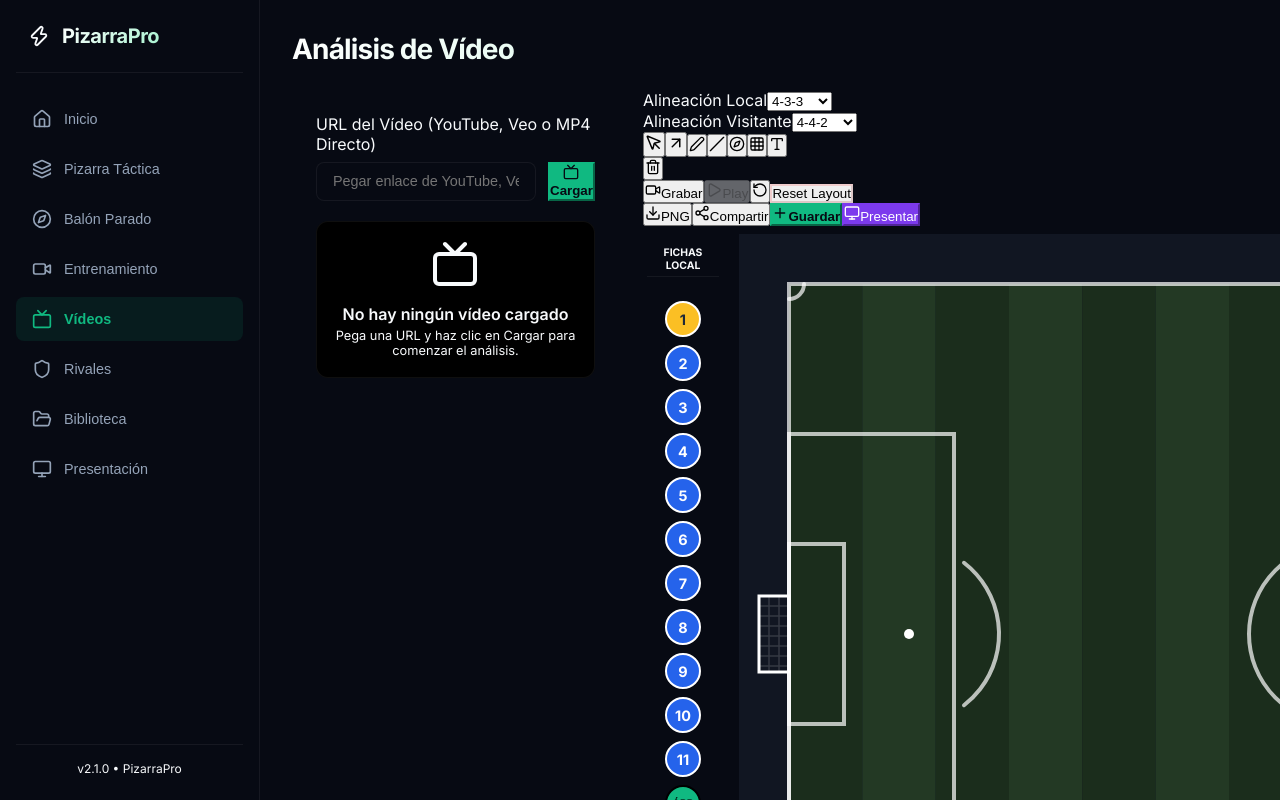
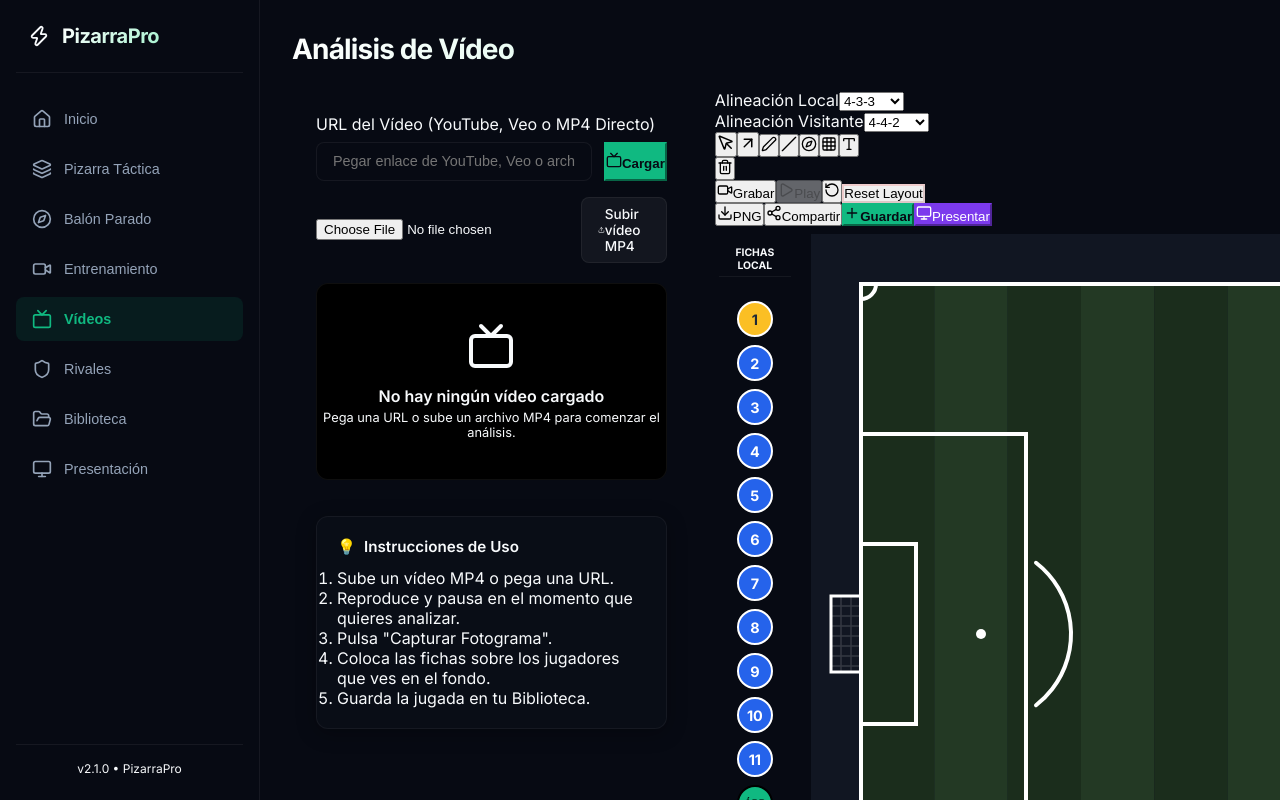
Before and after one commit to chiquiruiz1-hub/pizarra-tactica, a Next.js app: page / in a window 1280 px wide. Both pictures are taken after a click on the button "Vídeos". Built offline with nearby package versions, Linux system fonts and the light colour scheme.

Commit message:
Refactor: Reemplazado doble clic por botón de retorno HTML absoluto en fichas

```diff
--- a/src/components/TacticalCanvas.tsx
+++ b/src/components/TacticalCanvas.tsx
@@ -21,7 +21,8 @@ import {
   EyeOff,
   Type,
   Maximize,
-  Grid
+  Grid,
+  RefreshCw
 } from 'lucide-react';
 
 const PITCH_WIDTH = 1200;
@@ -173,9 +174,10 @@ interface TacticalCanvasProps {
     backgroundImage?: string;
   } | null;
   backgroundImage?: string;
+  onClearBackground?: () => void;
 }
 
-export default function TacticalCanvas({ mode, onSave, initialPlayData, backgroundImage }: TacticalCanvasProps) {
+export default function TacticalCanvas({ mode, onSave, initialPlayData, backgroundImage, onClearBackground }: TacticalCanvasProps) {
   // State declaration
   const [pitchType, setPitchType] = useState<'full' | 'half'>('full');
   const [formHome, setFormHome] = useState<string>('4-3-3');
@@ -783,9 +785,9 @@ export default function TacticalCanvas({ mode, onSave, initialPlayData, backgrou
   // Field Drawing Utility
   const drawPitch = (ctx: CanvasRenderingContext2D) => {
     if (bgImage) {
+      ctx.globalAlpha = 0.4;
       ctx.drawImage(bgImage, 0, 0, PITCH_WIDTH, PITCH_HEIGHT);
-      ctx.fillStyle = 'rgba(7, 10, 19, 0.35)';
-      ctx.fillRect(0, 0, PITCH_WIDTH, PITCH_HEIGHT);
+      ctx.globalAlpha = 1.0;
     } else {
       ctx.fillStyle = '#111622'; // Outside margins
       ctx.fillRect(0, 0, PITCH_WIDTH, PITCH_HEIGHT);
@@ -808,7 +810,7 @@ export default function TacticalCanvas({ mode, onSave, initialPlayData, backgrou
     }
 
     if (pitchType === 'full') {
-      ctx.strokeStyle = 'rgba(255, 255, 255, 0.7)';
+      ctx.strokeStyle = '#ffffff';
       ctx.lineWidth = 4;
       ctx.lineCap = 'round';
       ctx.lineJoin = 'miter';
@@ -877,7 +879,7 @@ export default function TacticalCanvas({ mode, onSave, initialPlayData, backgrou
       }
       ctx.stroke();
     } else {
-      ctx.strokeStyle = 'rgba(255, 255, 255, 0.7)';
+      ctx.strokeStyle = '#ffffff';
       ctx.lineWidth = 4;
       ctx.lineCap = 'round';
       ctx.lineJoin = 'miter';
@@ -1559,6 +1561,18 @@ export default function TacticalCanvas({ mode, onSave, initialPlayData, backgrou
     setEquipment([]);
   };
 
+  const handleRemoveBackground = () => {
+    if (onClearBackground) {
+      onClearBackground();
+    }
+    setBgImage(null);
+    if (initialPlayData) {
+      (initialPlayData as any).backgroundImage = '';
+    }
+  };
+
+  const hasBgImage = !!(backgroundImage || (initialPlayData && (initialPlayData as any).backgroundImage) || bgImage);
+
   // Export PNG
   const handleExportPNG = () => {
     const canvas = canvasRef.current;
@@ -1742,6 +1756,16 @@ export default function TacticalCanvas({ mode, onSave, initialPlayData, backgrou
             </div>
 
             <div className="action-group">
+              {hasBgImage && (
+                <button
+                  onClick={handleRemoveBackground}
+                  className="action-btn danger-border text-red font-semibold flex items-center gap-1"
+                  title="Quitar fondo de vídeo"
+                >
+                  <RefreshCw size={16} />
+                  <span>Quitar fondo</span>
+                </button>
+              )}
               <button onClick={handleExportPNG} className="action-btn" title="Descargar PNG"><Download size={16} /><span>PNG</span></button>
               <button onClick={handleShare} className={`action-btn ${shareCopied ? 'success' : ''}`} title="Compartir enlace Base64">{shareCopied ? <Check size={16} /> : <Share2 size={16} />}<span>Compartir</span></button>
               {onSave && <button onClick={() => setShowSaveModal(true)} className="action-btn primary-btn"><Plus size={16} /><span>Guardar</span></button>}
@@ -2093,6 +2117,7 @@ export default function TacticalCanvas({ mode, onSave, initialPlayData, backgrou
                     return (
                       <div
                         key={pl.id}
+                        className="group"
                         onContextMenu={(e) => {
                           e.preventDefault();
                           setPlayers(prev => prev.map(p => p.id === pl.id ? { ...p, x: 0, y: 0, docked: true } : p));
@@ -2135,6 +2160,18 @@ export default function TacticalCanvas({ mode, onSave, initialPlayData, backgrou
                         >
                           {isReferee ? 'ÁRB' : pl.number}
                         </div>
+
+                        {/* Hover close button */}
+                        <button
+                          onClick={(e) => {
+                            e.stopPropagation();
+                            setPlayers(prev => prev.map(p => p.id === pl.id ? { ...p, x: 0, y: 0, docked: true } : p));
+                            setSelectedPlayerId(null);
+                          }}
+                          className="hidden group-hover:flex absolute -top-1 -right-1 w-4 h-4 bg-red-600 hover:bg-red-700 text-white rounded-full items-center justify-center text-[10px] font-bold border border-white cursor-pointer pointer-events-auto z-40"
+                        >
+                          &times;
+                        </button>
                       </div>
                     );
                   })}
--- a/src/components/VideosSection.tsx
+++ b/src/components/VideosSection.tsx
@@ -2,7 +2,7 @@
 
 import React, { useState, useEffect, useRef } from 'react';
 import TacticalCanvas from './TacticalCanvas';
-import { Play, Pause, Camera, Tv, AlertCircle, RefreshCw } from 'lucide-react';
+import { Play, Pause, Camera, Tv, AlertCircle, RefreshCw, Upload } from 'lucide-react';
 
 interface VideosSectionProps {
   onSave?: (name: string, data: any) => void;
@@ -15,8 +15,9 @@ export default function VideosSection({ onSave, initialPlayData }: VideosSection
   const [videoType, setVideoType] = useState<'youtube' | 'veo' | 'mp4' | 'unknown'>('unknown');
   const [isPlaying, setIsPlaying] = useState(false);
   const [playSpeed, setPlaySpeed] = useState(1);
-  const [canvasBg, setCanvasBg] = useState<string | undefined>(undefined);
+  const [canvasBg, setCanvasBg] = useState<string | null>(null);
   const [captureNotice, setCaptureNotice] = useState<string | null>(null);
+  const [localVideoUrl, setLocalVideoUrl] = useState<string | null>(null);
 
   const videoRef = useRef<HTMLVideoElement>(null);
 
@@ -73,8 +74,23 @@ export default function VideosSection({ onSave, initialPlayData }: VideosSection
     }
   }, [initialPlayData]);
 
+  // Clean up Object URL on localVideoUrl state change or component unmount
+  useEffect(() => {
+    return () => {
+      if (localVideoUrl) {
+        URL.revokeObjectURL(localVideoUrl);
+      }
+    };
+  }, [localVideoUrl]);
+
   // Load trigger
   const handleLoadVideo = () => {
+    // Revoke local Object URL if we are loading an external video url
+    if (localVideoUrl) {
+      URL.revokeObjectURL(localVideoUrl);
+      setLocalVideoUrl(null);
+    }
+
     const parsed = parseVideoUrl(videoUrl);
     setLoadedUrl(parsed.url);
     setVideoType(parsed.type);
@@ -84,8 +100,29 @@ export default function VideosSection({ onSave, initialPlayData }: VideosSection
 
     // Clear canvas background if we load a new video
     if (!initialPlayData || initialPlayData.videoUrl !== videoUrl) {
-      setCanvasBg(undefined);
+      setCanvasBg(null);
     }
+  };
+
+  // Local Video Upload trigger
+  const handleLocalVideoUpload = (e: React.ChangeEvent<HTMLInputElement>) => {
+    const file = e.target.files?.[0];
+    if (!file) return;
+
+    // Revoke previous URL if any
+    if (localVideoUrl) {
+      URL.revokeObjectURL(localVideoUrl);
+    }
+
+    const url = URL.createObjectURL(file);
+    setLocalVideoUrl(url);
+    setLoadedUrl(url);
+    setVideoType('mp4');
+    setVideoUrl(file.name); // Display file name
+    setIsPlaying(false);
+    setPlaySpeed(1);
+    setCaptureNotice(null);
+    setCanvasBg(null);
   };
 
   // Capture frame handler
@@ -96,12 +133,12 @@ export default function VideosSection({ onSave, initialPlayData }: VideosSection
 
       try {
         const tempCanvas = document.createElement('canvas');
-        tempCanvas.width = 1200;
-        tempCanvas.height = 800;
+        tempCanvas.width = video.videoWidth;
+        tempCanvas.height = video.videoHeight;
         const ctx = tempCanvas.getContext('2d');
         if (ctx) {
-          ctx.drawImage(video, 0, 0, tempCanvas.width, tempCanvas.height);
-          const dataUrl = tempCanvas.toDataURL('image/png');
+          ctx.drawImage(video, 0, 0);
+          const dataUrl = tempCanvas.toDataURL('image/jpeg', 0.85);
           setCanvasBg(dataUrl);
           setCaptureNotice('¡Fotograma capturado con éxito como fondo!');
           setTimeout(() => setCaptureNotice(null), 3000);
@@ -166,6 +203,37 @@ export default function VideosSection({ onSave, initialPlayData }: VideosSection
               <Tv size={16} />
               <span>Cargar</span>
             </button>
+          </div>
+
+          <div style={{ display: 'flex', alignItems: 'center', gap: '0.75rem', marginTop: '0.5rem' }}>
+            <input
+              type="file"
+              accept="video/mp4"
+              id="video-upload"
+              className="hidden"
+              onChange={handleLocalVideoUpload}
+            />
+            <label
+              htmlFor="video-upload"
+              className="action-btn secondary-btn flex-center gap-1 cursor-pointer"
+              style={{
+                cursor: 'pointer',
+                display: 'inline-flex',
+                alignItems: 'center',
+                justifyContent: 'center',
+                padding: '0.5rem 1rem',
+                fontSize: '0.85rem',
+                fontWeight: 500,
+                borderRadius: '8px',
+                border: '1px solid var(--border-color)',
+                backgroundColor: 'rgba(255, 255, 255, 0.05)',
+                color: 'var(--text-primary)',
+                transition: 'var(--transition-smooth)'
+              }}
+            >
+              <Upload size={16} />
+              <span>Subir vídeo MP4</span>
+            </label>
           </div>
         </div>
 
@@ -237,7 +305,7 @@ export default function VideosSection({ onSave, initialPlayData }: VideosSection
               <Tv size={48} className="text-secondary" />
               <div className="text-center">
                 <p style={{ fontWeight: 600 }}>No hay ningún vídeo cargado</p>
-                <p style={{ fontSize: '0.8rem', marginTop: '0.25rem' }}>Pega una URL y haz clic en Cargar para comenzar el análisis.</p>
+                <p style={{ fontSize: '0.8rem', marginTop: '0.25rem' }}>Pega una URL o sube un archivo MP4 para comenzar el análisis.</p>
               </div>
             </div>
           )}
@@ -261,7 +329,7 @@ export default function VideosSection({ onSave, initialPlayData }: VideosSection
             )}
             {canvasBg && (
               <button
-                onClick={() => setCanvasBg(undefined)}
+                onClick={() => setCanvasBg(null)}
                 className="action-btn text-muted border-dashed"
                 style={{ fontSize: '0.75rem', height: 32 }}
               >
@@ -277,6 +345,30 @@ export default function VideosSection({ onSave, initialPlayData }: VideosSection
             <span>{captureNotice}</span>
           </div>
         )}
+
+        {/* Instructions Card */}
+        <div
+          className="instructions-card"
+          style={{
+            backgroundColor: '#090d16',
+            border: '1px solid rgba(255, 255, 255, 0.05)',
+            borderRadius: '12px',
+            padding: '1.25rem',
+            marginTop: '1rem',
+            boxShadow: '0 4px 20px rgba(0, 0, 0, 0.3)'
+          }}
+        >
+          <h3 style={{ fontSize: '0.95rem', fontWeight: 600, color: '#f8fafc', marginBottom: '0.75rem', display: 'flex', alignItems: 'center', gap: '0.5rem' }}>
+            <span style={{ color: 'var(--accent-color)' }}>💡</span> Instrucciones de Uso
+          </h3>
+          <ol className="list-decimal pl-5 text-sm space-y-1 text-gray-300">
+            <li>Sube un vídeo MP4 o pega una URL.</li>
+            <li>Reproduce y pausa en el momento que quieres analizar.</li>
+            <li>Pulsa &quot;Capturar Fotograma&quot;.</li>
+            <li>Coloca las fichas sobre los jugadores que ves en el fondo.</li>
+            <li>Guarda la jugada en tu Biblioteca.</li>
+          </ol>
+        </div>
       </div>
 
       {/* RIGHT COLUMN: CANVAS */}
@@ -284,7 +376,8 @@ export default function VideosSection({ onSave, initialPlayData }: VideosSection
         <TacticalCanvas
           mode="videos"
           onSave={handleSavePlay}
-          backgroundImage={canvasBg}
+          backgroundImage={canvasBg || undefined}
+          onClearBackground={() => setCanvasBg(null)}
           initialPlayData={initialPlayData}
         />
       </div>
```
